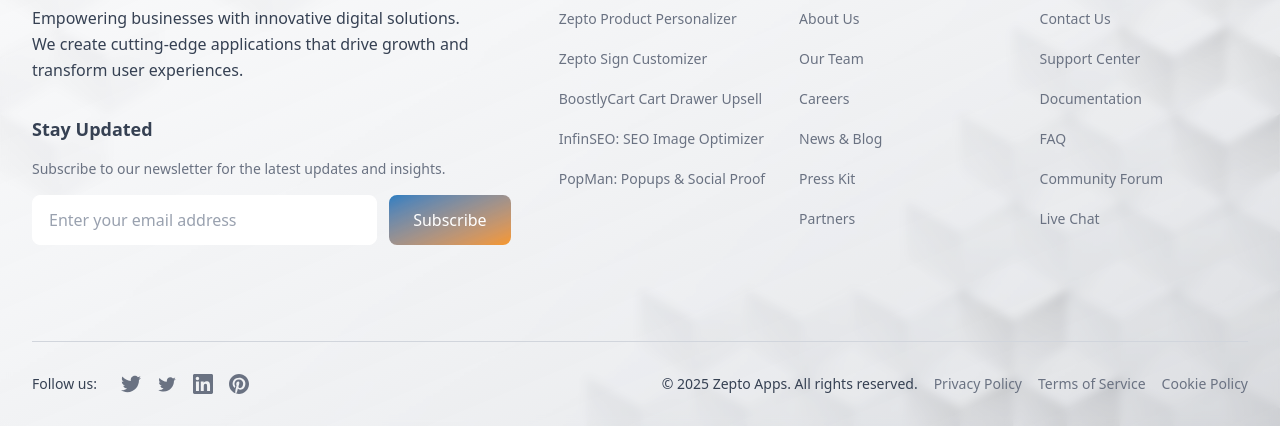
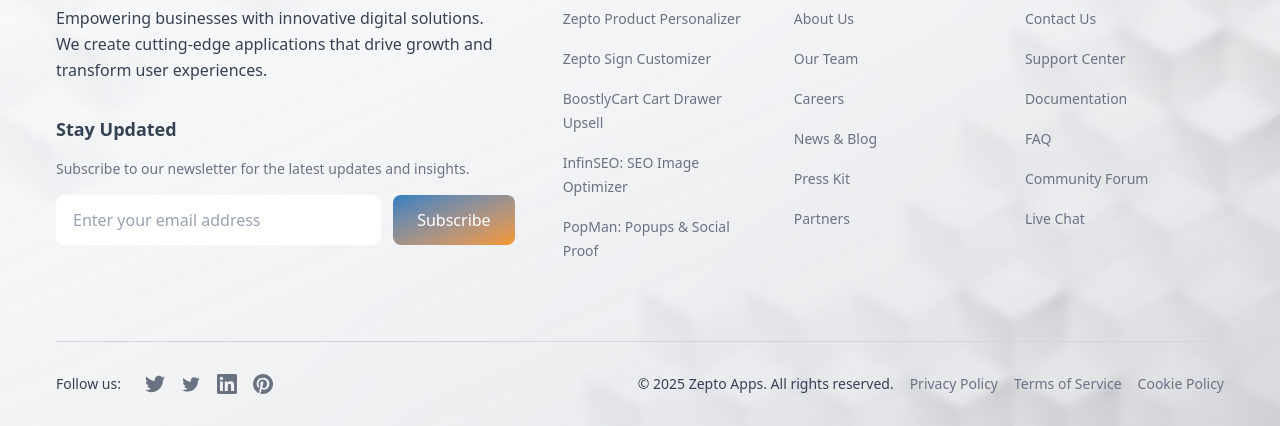
Before and after one commit to za-ibrahim/zeptoapps_landing_page__astro, an Astro site: page / in a window 1280 px wide. Shown: the part 4582-5008 px from the top of the page. Built offline with nearby package versions, Linux system fonts and the light colour scheme; Astro itself is replaced by a stand-in of ours.

Commit message:
update: footer

```diff
--- a/src/components/Footer.astro
+++ b/src/components/Footer.astro
@@ -1,13 +1,14 @@
 ---
 import { Image } from "astro:assets";
 import logo from "../assets/logo.avif";
+import ComponentLayout from "../layouts/ComponentLayout.astro";
 ---
 
 <footer class="bg-gradient-to-br from-gray-100 to-gray-300 text-white">
   <div
     class="backdrop-blur-xs bg-gradient-to-br from-gray-100/50 to-gray-300/40"
   >
-    <div class="max-w-7xl mx-auto px-4 sm:px-6 lg:px-8">
+    <ComponentLayout>
       <!-- Main Footer Content -->
       <div class="py-12 lg:py-16">
         <div class="grid grid-cols-1 lg:grid-cols-12 gap-8 lg:gap-12">
@@ -307,7 +308,7 @@
           </div>
         </div>
       </div>
-    </div>
+    </ComponentLayout>
   </div>
 </footer>
 
```
